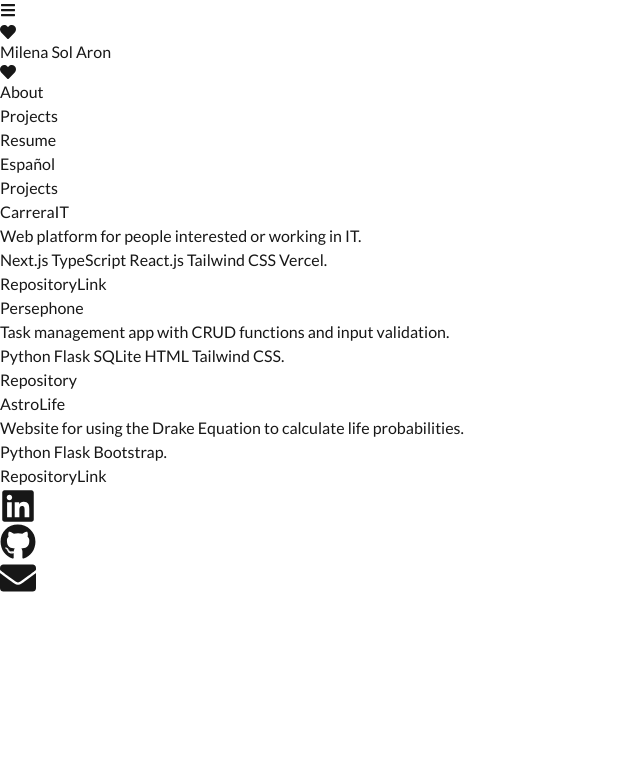
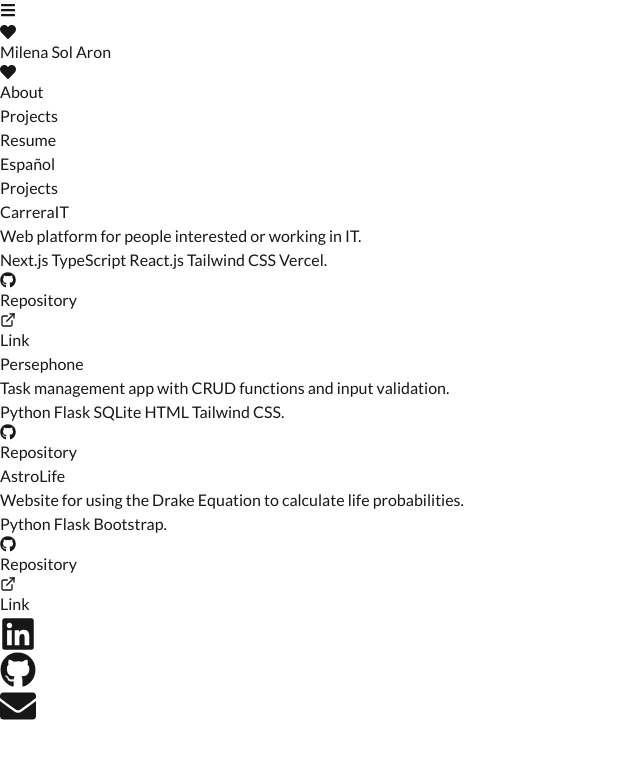
Before and after one commit to aronmilenasol/personal-website, a Next.js app: page /en/projects in a window 1280 px wide. Shown: the top 758 px of the page, without its empty margins (0-640 px from the left). Built offline with nearby package versions, Linux system fonts and the light colour scheme.

Commit message:
feat: add icons to the anchor elements and adapt the design.

```diff
--- a/src/app/[locale]/components/ProjectCard.tsx
+++ b/src/app/[locale]/components/ProjectCard.tsx
@@ -1,3 +1,6 @@
+import { FaGithub } from "react-icons/fa";
+import { FiExternalLink } from "react-icons/fi";
+
 interface ProjectCardProps {
   title: string;
   description: string;
@@ -17,7 +20,6 @@ const ProjectCard = ({
   repositoryText,
   projectText,
 }: ProjectCardProps) => {
-
   const cardClasses =
     "bg-white p-6 rounded-2xl mb-6 border-2 border-pink-400 shadow-lg";
   const titleClasses = "text-2xl font-bold mb-2";
@@ -25,9 +27,9 @@ const ProjectCard = ({
   const technologiesClasses =
     "bg-pink-200 text-pink-700 px-2 py-1 rounded-lg mr-2 mb-2";
   const buttonBaseClasses =
-    "px-4 py-2 rounded-lg mr-4 font-semibold text-lg mt-4 inline-block transition-transform transform hover:scale-105";
-  const repositoryButtonClasses = `${buttonBaseClasses} bg-pink-200 text-pink-700 hover:bg-pink-300`;
-  const linkButtonClasses = `${buttonBaseClasses} bg-pink-600 text-white hover:bg-pink-700`;
+    "px-4 py-2 rounded-lg mr-2 font-semibold text-md mt-4 inline-block transition-transform transform hover:scale-105";
+  const repositoryButtonClasses = `${buttonBaseClasses} bg-pink-200 text-pink-700 hover:bg-pink-300 flex items-center`;
+  const linkButtonClasses = `${buttonBaseClasses} bg-pink-600 text-white hover:bg-pink-700 flex items-center`;
 
   return (
     <div className={cardClasses}>
@@ -40,16 +42,30 @@ const ProjectCard = ({
           </span>
         ))}
       </div>
+      <div className="flex">
         {repositoryLink && (
-        <a href={repositoryLink} className={repositoryButtonClasses} target="_blank" rel="noopener noreferrer">
+          <a
+            href={repositoryLink}
+            className={repositoryButtonClasses}
+            target="_blank"
+            rel="noopener noreferrer"
+          >
+            <FaGithub className="mr-2" />
             {repositoryText}
           </a>
         )}
         {projectLink && (
-        <a href={projectLink} className={linkButtonClasses} target="_blank" rel="noopener noreferrer">
+          <a
+            href={projectLink}
+            className={linkButtonClasses}
+            target="_blank"
+            rel="noopener noreferrer"
+          >
+            <FiExternalLink className="mr-2" />
             {projectText}
           </a>
         )}
+      </div>
     </div>
   );
 };
```
Lines whose indentation alone changed are shown as unchanged.
